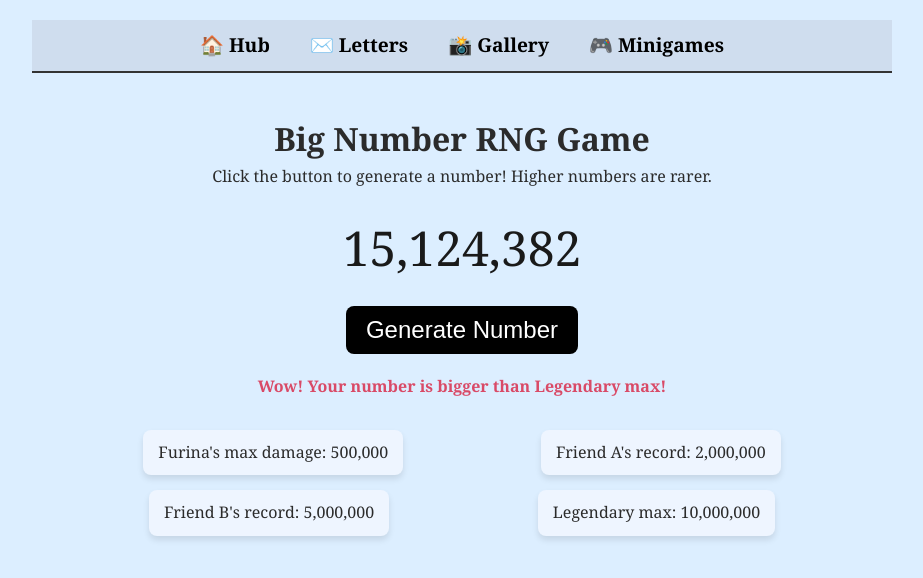
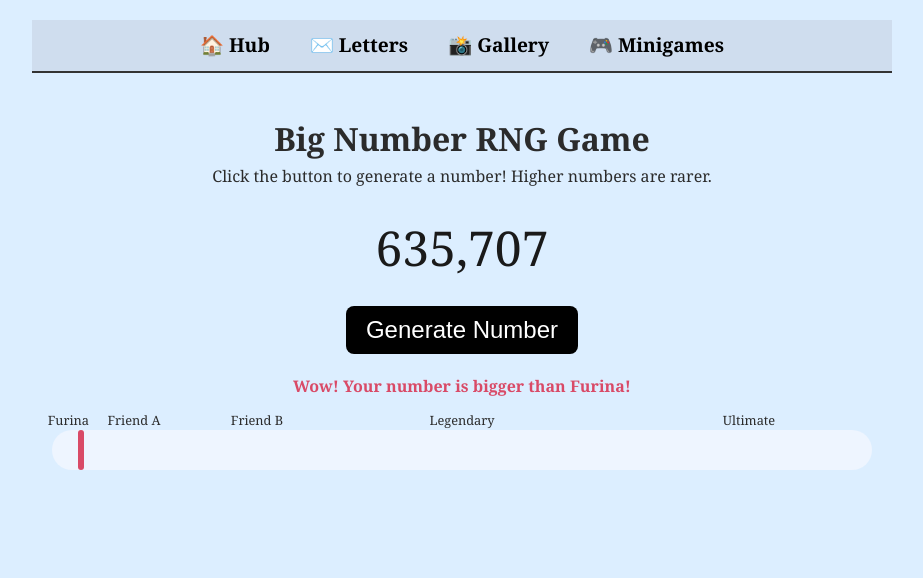
Before and after one commit to TheManiacZone/TheManiacZone.github.io, a plain HTML site: page game1.html in a window 1280 px wide. Both pictures are taken after a click on the button "Generate Number". Shown: the whole page, without its empty margins (178-1101 px from the left). Drawn offline with Linux system fonts and the light colour scheme.

Commit message:
Update game1.html

```diff
--- a/game1.html
+++ b/game1.html
@@ -11,7 +11,7 @@
     }
 
     .game-container {
-      max-width: 800px;
+      max-width: 900px;
       margin: 0 auto;
       padding: 20px;
     }
@@ -42,27 +42,38 @@
       background-color: #d94a67;
     }
 
-    .preset-list {
-      margin-top: 30px;
-      display: flex;
-      justify-content: space-around;
-      flex-wrap: wrap;
-      gap: 15px;
-    }
-
-    .preset-card {
-      background-color: #eef5ff;
-      padding: 10px 15px;
-      border-radius: 8px;
-      box-shadow: 0 4px 6px rgba(0,0,0,0.1);
-      min-width: 150px;
-    }
-
     #comment-box {
       margin-top: 20px;
       font-weight: bold;
       color: #d94a67;
       min-height: 1.5em;
+    }
+
+    /* Progress Bar */
+    #progress-bar {
+      position: relative;
+      width: 100%;
+      height: 40px;
+      background: #eef5ff;
+      border-radius: 20px;
+      margin-top: 30px;
+    }
+
+    .preset {
+      position: absolute;
+      top: -20px;
+      font-size: 0.8rem;
+      transform: translateX(-50%);
+    }
+
+    #player-marker {
+      position: absolute;
+      top: 0;
+      width: 6px;
+      height: 100%;
+      background-color: #d94a67;
+      border-radius: 3px;
+      transition: left 0.5s ease;
     }
   </style>
 </head>
@@ -85,11 +96,13 @@
 
     <div id="comment-box"></div>
 
-    <div class="preset-list">
-      <div class="preset-card" data-value="500000">Furina's max damage: 500,000</div>
-      <div class="preset-card" data-value="2000000">Friend A's record: 2,000,000</div>
-      <div class="preset-card" data-value="5000000">Friend B's record: 5,000,000</div>
-      <div class="preset-card" data-value="10000000">Legendary max: 10,000,000</div>
+    <div id="progress-bar">
+      <div class="preset" data-value="500000" style="left:2%;">Furina</div>
+      <div class="preset" data-value="2000000" style="left:10%;">Friend A</div>
+      <div class="preset" data-value="5000000" style="left:25%;">Friend B</div>
+      <div class="preset" data-value="10000000" style="left:50%;">Legendary</div>
+      <div class="preset" data-value="17000000" style="left:85%;">Ultimate</div>
+      <div id="player-marker"></div>
     </div>
   </div>
 
@@ -97,24 +110,46 @@
     const generateBtn = document.getElementById('generate-btn');
     const currentNumberDisplay = document.getElementById('current-number');
     const commentBox = document.getElementById('comment-box');
-    const presetCards = document.querySelectorAll('.preset-card');
+    const presetCards = document.querySelectorAll('.preset');
+    const playerMarker = document.getElementById('player-marker');
 
     let maxNumber = 0;
+    const MAX_VALUE = 20000000; // top of the scale
+
+    function getRandomNumber() {
+      const rand = Math.random();
+      let num;
+      if (rand < 0.6) {
+        // 60% chance: 1k–1M
+        num = Math.floor(Math.random() * 999000) + 1000;
+      } else if (rand < 0.9) {
+        // 30% chance: 1M–10M
+        num = Math.floor(Math.random() * 9000000) + 1000000;
+      } else {
+        // 10% chance: 10M–20M
+        num = Math.floor(Math.random() * 10000000) + 10000000;
+      }
+      return num;
+    }
+
+    function updatePlayerMarker() {
+      const percent = Math.min(maxNumber / MAX_VALUE * 100, 100);
+      playerMarker.style.left = percent + '%';
+    }
 
     function generateNumber() {
-      // Biased RNG: higher numbers are rarer
-      const num = Math.floor(Math.pow(Math.random(), 2) * 20000000) + 1000;
-
+      const num = getRandomNumber();
       currentNumberDisplay.textContent = num.toLocaleString();
 
       if (num > maxNumber) {
         maxNumber = num;
+        updatePlayerMarker();
 
-        // Check against preset values
+        // Update comment box if new max beats a preset
         presetCards.forEach(card => {
           const presetValue = parseInt(card.dataset.value);
           if (maxNumber > presetValue) {
-            commentBox.textContent = `Wow! Your number is bigger than ${card.textContent.split(":")[0]}!`;
+            commentBox.textContent = `Wow! Your number is bigger than ${card.textContent}!`;
           }
         });
       }
```
